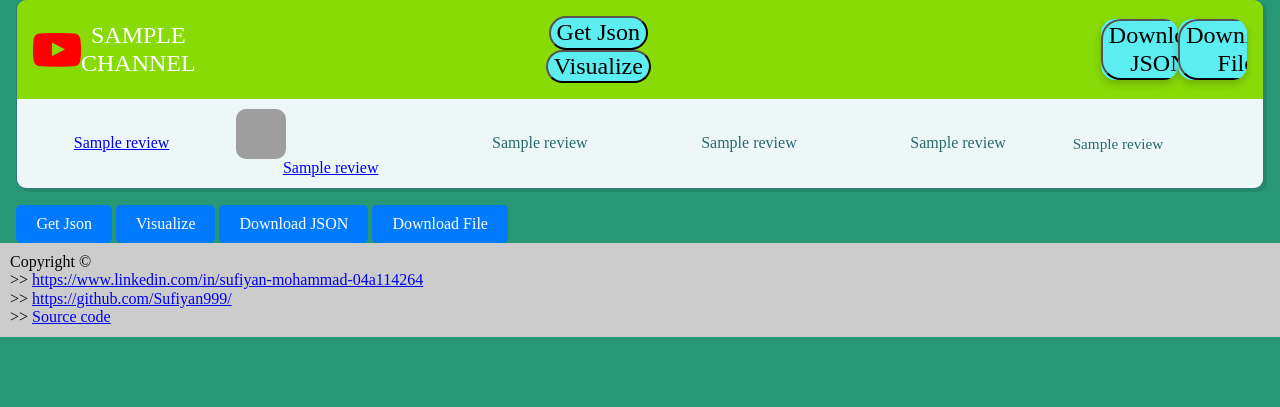
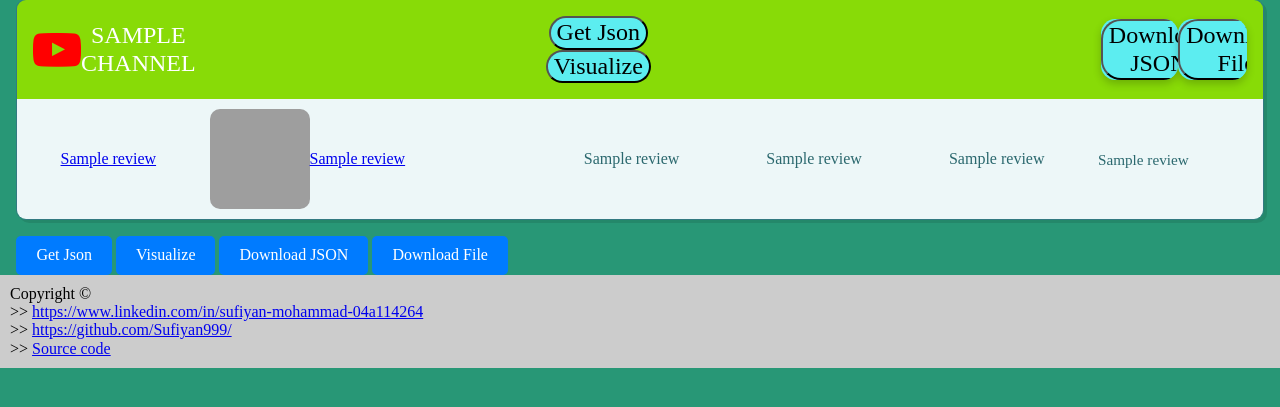
Before and after one commit to Sufiyan999/YOUTUBE-IMAGE-SCRAPPER-PROJECT, a Flask app: template templates/result.html in a window 1280 px wide. Shown: the part 17-424 px from the top of the page. Run offline with Flask 3, Linux system fonts and the light colour scheme; the template is opened without the code that fills it: most values are stand-ins (such as "Sample title", 1, 10 or a date in 2020); parts of the project's set-up code (start-up, migrations or seed data) failed here and were passed over; some libraries are stand-ins or nearby versions; grey boxes are pictures that could not be loaded.

Commit message:
table visual on frontend made better

```diff
--- a/templates/result.html
+++ b/templates/result.html
@@ -13,8 +13,8 @@
   {
    display:flex;
    border-radius:10px;
-   height:50px;
-   width:50px;
+   height:100px;
+   width:100px;
   }
   .yt-icon {
     display: inline-block;
@@ -47,6 +47,37 @@
 
           }
 
+.table-container {
+    overflow-x: auto; /* Add a horizontal scrollbar on small screens */
+    width: 100%; /* Table width is set to 100% to make it responsive */
+}
+
+table {
+    width: 100%; /* Table width is set to 100% to make it responsive */
+}
+.url-break p{
+    white-space: pre-wrap; /* This allows line breaks to be displayed */
+}
+.image-text-container {
+    display: flex;
+    align-items: center;
+}
+
+.image_preview {
+    max-width: 100%; /* Adjust the image width as needed */
+}
+
+.image-link {
+    display: inline-block;
+}
+
+@media (max-width: 800px) { /* Adjust the width as needed */
+    .image-link {
+        display: none; /* Hide the image on smaller screens */
+    }
+}
+
+
  </style>
 
 
@@ -68,19 +99,61 @@
       <a href="/JSON" download><button class="btn">Download JSON</button></a>
       <a href="/download" download><button class="btn">Download File</button></a>
     </div>
+
+    <div class="table-container">
     <table cellspacing="0">
         {% for review in report_list %}
       <tr style='width:30'>
-          <td style='width:30'><a href='{{review[1]}}' >{{review[1]}}</a></td>
-          <td style='width:30'><a href='{{review[2]}}'><img class="image_preview" src="{{review[2]}}" alt="" onerror="this.style.display='none'"></img></a><a href='{{review[2]}}'>{{review[2]}}</a></td>
+          <td style='width:30'>
+          <a href='{{review[1]}}' >
+            {% if "https://www.youtube.com/watch" in review[1] %}
+                {{review[1][:12]}}<br>{{review[1][12:23]}}<br>{{review[1][23:32]}}<br>{{review[1][32:]}}
+            {% else %}
+                {{review[1]}}
+            {% endif %}
+        </a>
+      </td>
+
+          <td style='width:40'>
+
+            <div class="image-text-container">
+
+              <a href='{{review[2]}}' class="image-link"><img class="image_preview"  src="{{review[2]}}" alt="" onerror="this.style.display='none'"></a>
+
+
+              <a href='{{review[2]}}'>
+              <div class="url-break">
+                  {% for i in range(0, review[2]|length, 40) %}
+                      <p>{{ review[2][i:i+40] }}</p>
+                  {% endfor %}
+              </div>
+              </a>
+          </div>
+
+
+            <!-- <a href='{{review[2]}}'><img class="image_preview" src="{{review[2]}}" alt="" onerror="this.style.display='none'"></img></a>
+            <a href='{{review[2]}}'>
+               {{review[2]}}   -->
+
+            <!-- <div class="url-break">
+              {% for i in range(0, review[2]|length, 40) %}
+                  <p>{{ review[2][i:i+40] }}</p>
+              {% endfor %}
+          </div> -->
+
+        </a>
+
+          </td>
           <td style='width:30'>{{review[3]}}</td>
-          <td style='width:30'>{{review[4]}}</td>
-          <td style='width:30'>{{review[5]}}</td>
-          <td style='width:30'>{{review[6]}}</td>
+          <td style='width:20'>{{review[4]}}</td>
+          <td style='width:20'>{{review[5]}}</td>
+          <td style='width:20'>{{review[6]}}</td>
       </tr>
 
       {% endfor %}
     </table>
+  </div>
+
 </div>
 <div>&#xf16a;
      <button class="button" onclick="redirectToJson()">Get Json</button>
@@ -123,7 +196,7 @@
     function redirectToJson()
      {
             window.location.href = "/json" ;
-        }
+     }
 
 
         function redirectToVisualize()
```
Also changed, not shown: static/bokeh_plot_with_hover_and_image.html (+5 -5 lines), 1 other file.
